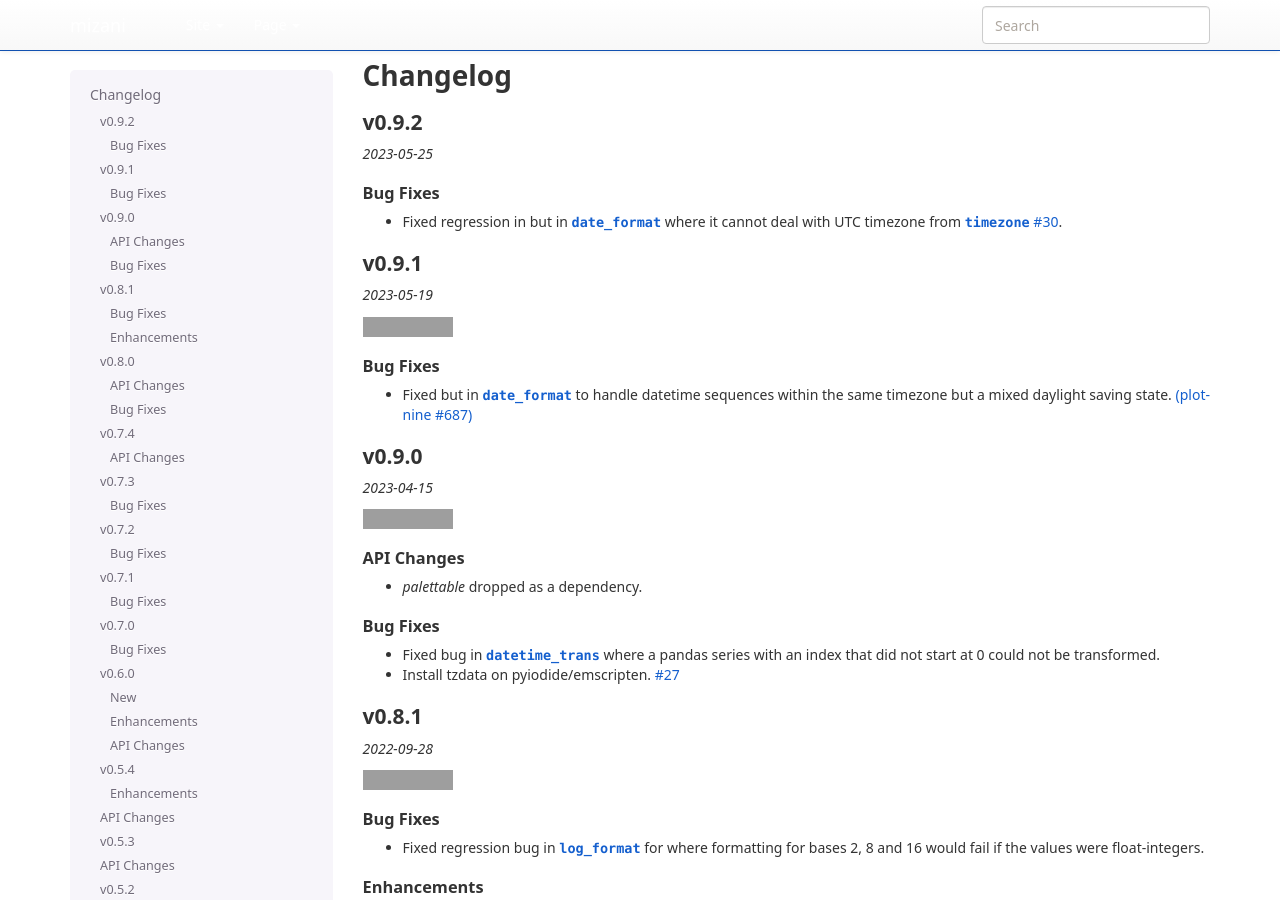
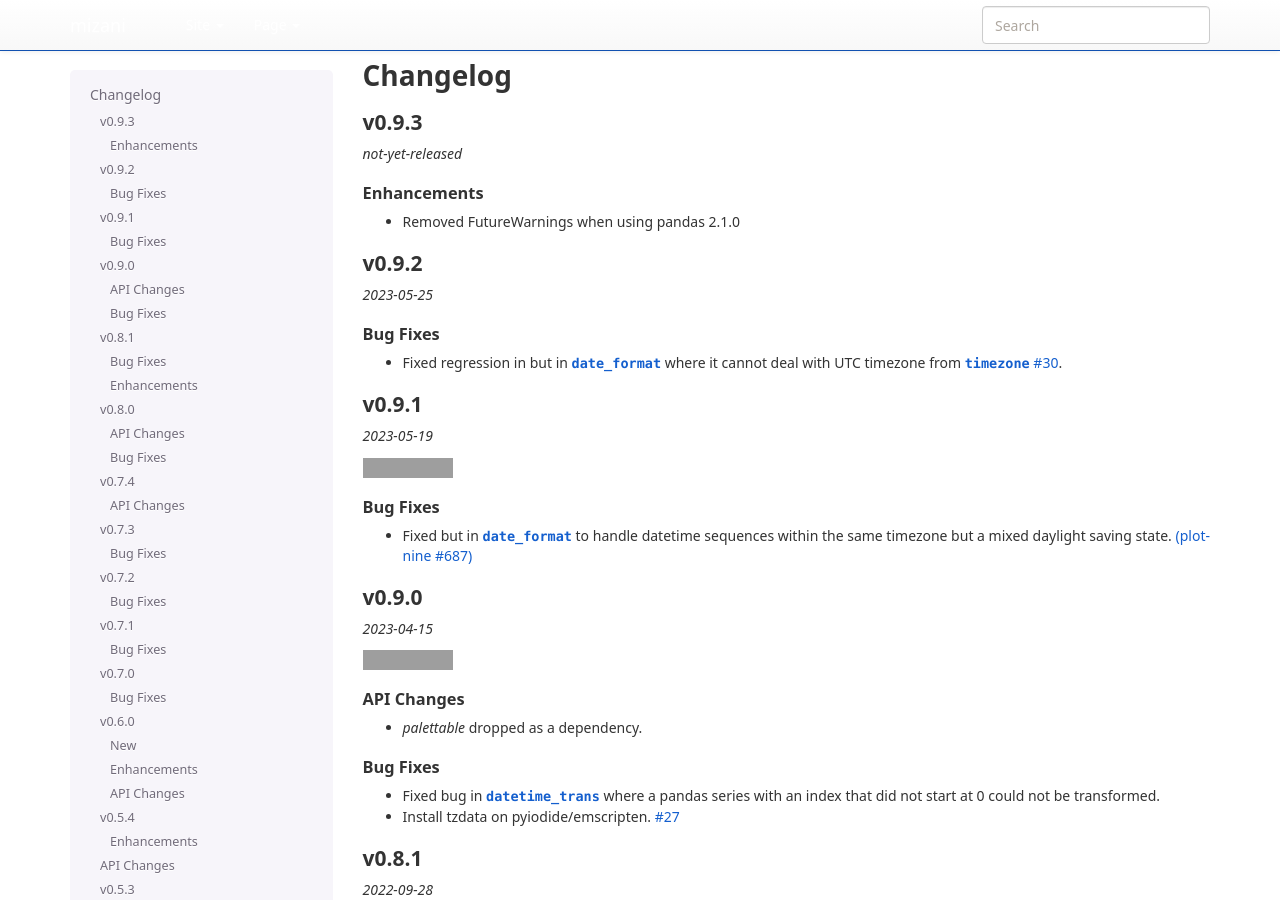
Before and after one commit to has2k1/mizani, a Sphinx documentation site: the page built from doc/changelog.rst, in a window 1280 px wide and 900 px high. Built offline with Sphinx 7.4.7, drawn with Linux system fonts in a browser that asks for light colours; nearby versions of some CDN libraries; library files that are not in the unit come from our copies; pages that are not in the unit, such as notebooks, are missing from menus; grey boxes are pictures that could not be loaded.

Commit message:
ENH: Fix future warnings in pandas 2.1.0

```diff
--- a/doc/changelog.rst
+++ b/doc/changelog.rst
@@ -1,5 +1,14 @@
 Changelog
 =========
+
+v0.9.3
+------
+*not-yet-released*
+
+Enhancements
+************
+
+- Removed FutureWarnings when using pandas 2.1.0
 
 v0.9.2
 ------
```
Also changed, not shown: 1 other file.
